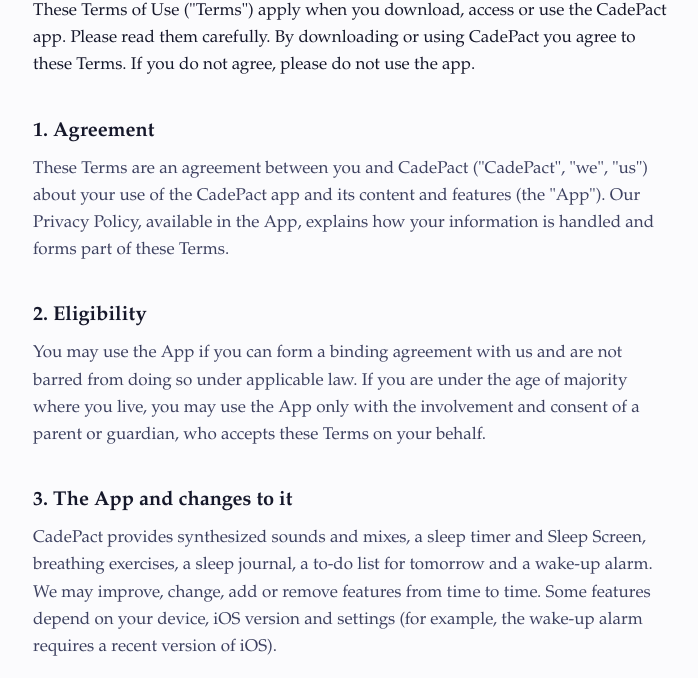
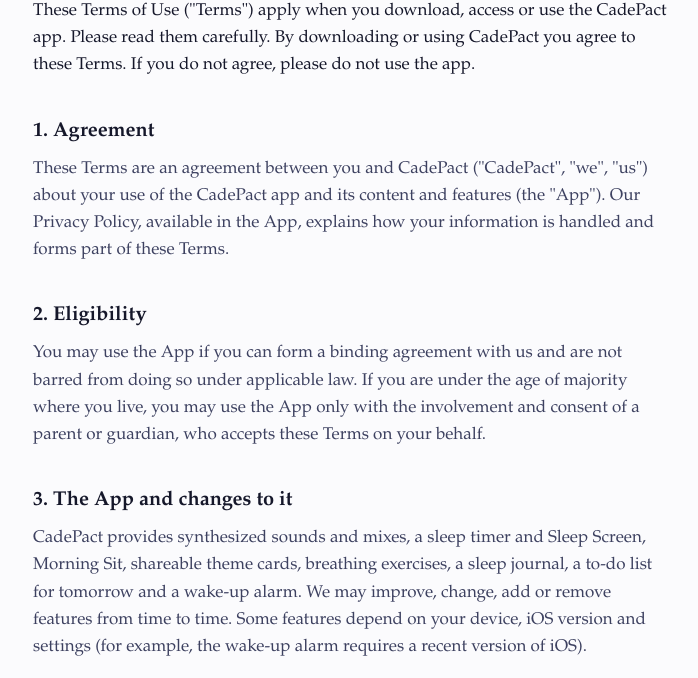
Before and after one commit to cadepact/cadepact-legal, a plain HTML site: page terms.html in a window 1280 px wide. Shown: the part 122-800 px from the top of the page, without its empty margins (287-985 px from the left). Drawn offline with Linux system fonts and the light colour scheme.

Commit message:
Update terms.html

```diff
--- a/terms.html
+++ b/terms.html
@@ -27,7 +27,7 @@ a { color:var(--accent); }</style>
 <h2>2. Eligibility</h2>
 <p>You may use the App if you can form a binding agreement with us and are not barred from doing so under applicable law. If you are under the age of majority where you live, you may use the App only with the involvement and consent of a parent or guardian, who accepts these Terms on your behalf.</p>
 <h2>3. The App and changes to it</h2>
-<p>CadePact provides synthesized sounds and mixes, a sleep timer and Sleep Screen, breathing exercises, a sleep journal, a to-do list for tomorrow and a wake-up alarm. We may improve, change, add or remove features from time to time. Some features depend on your device, iOS version and settings (for example, the wake-up alarm requires a recent version of iOS).</p>
+<p>CadePact provides synthesized sounds and mixes, a sleep timer and Sleep Screen, Morning Sit, shareable theme cards, breathing exercises, a sleep journal, a to-do list for tomorrow and a wake-up alarm. We may improve, change, add or remove features from time to time. Some features depend on your device, iOS version and settings (for example, the wake-up alarm requires a recent version of iOS).</p>
 <h2>4. Subscriptions, free trial and lifetime purchase</h2>
 <p>CadePact can be used free of charge with a limited set of features. CadePact Pro unlocks all features with a Yearly or Monthly auto-renewable subscription, or a one-time Lifetime purchase. Prices are shown in the App before you buy, may vary by country and include any taxes that Apple applies.</p>
 <p>Free trial: the Yearly plan includes a 7-day free trial for eligible new subscribers. When the trial ends, the Yearly subscription begins and is charged to your Apple Account, unless you cancel at least 24 hours before the trial ends. Any unused part of a free trial ends when you buy a subscription.</p>
```
